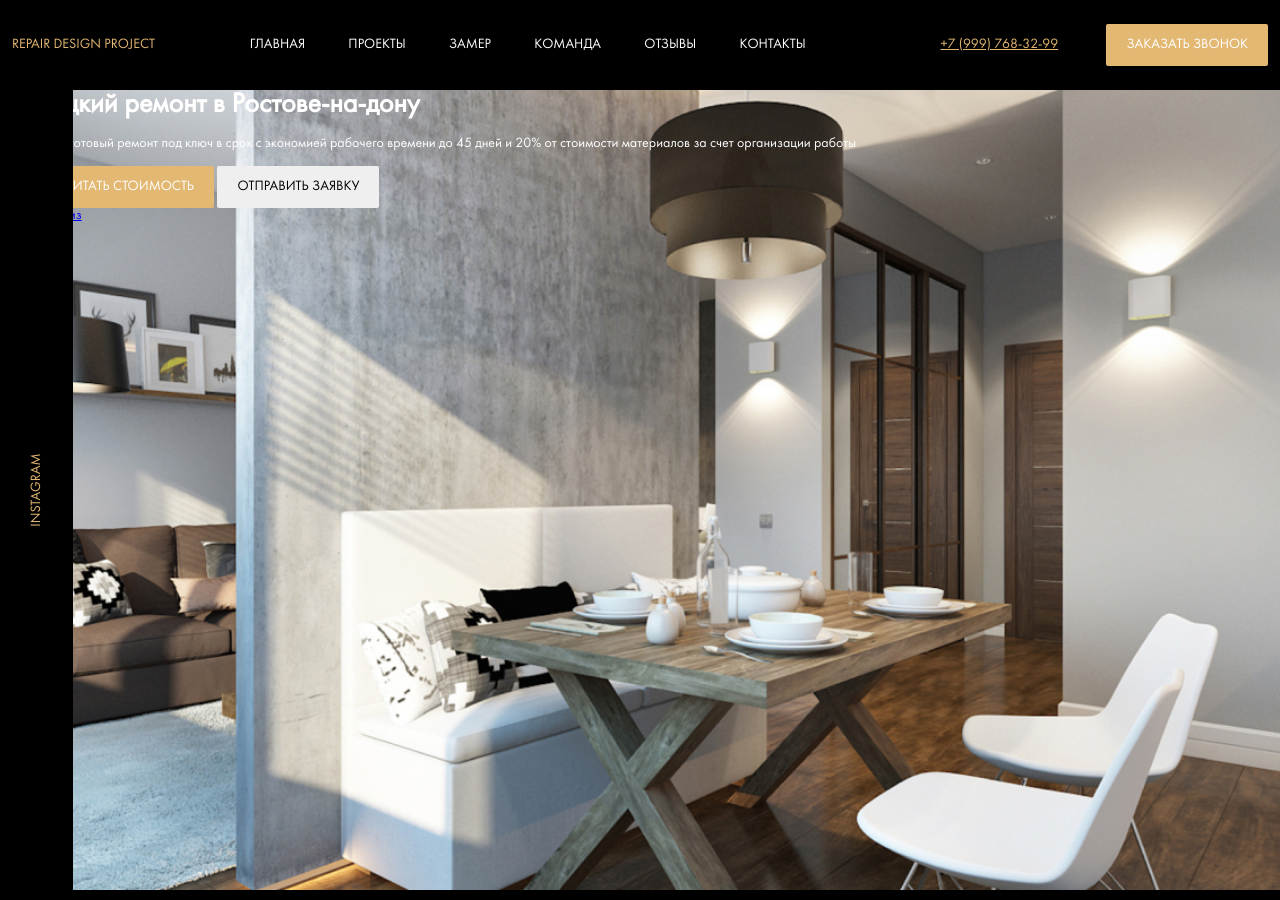
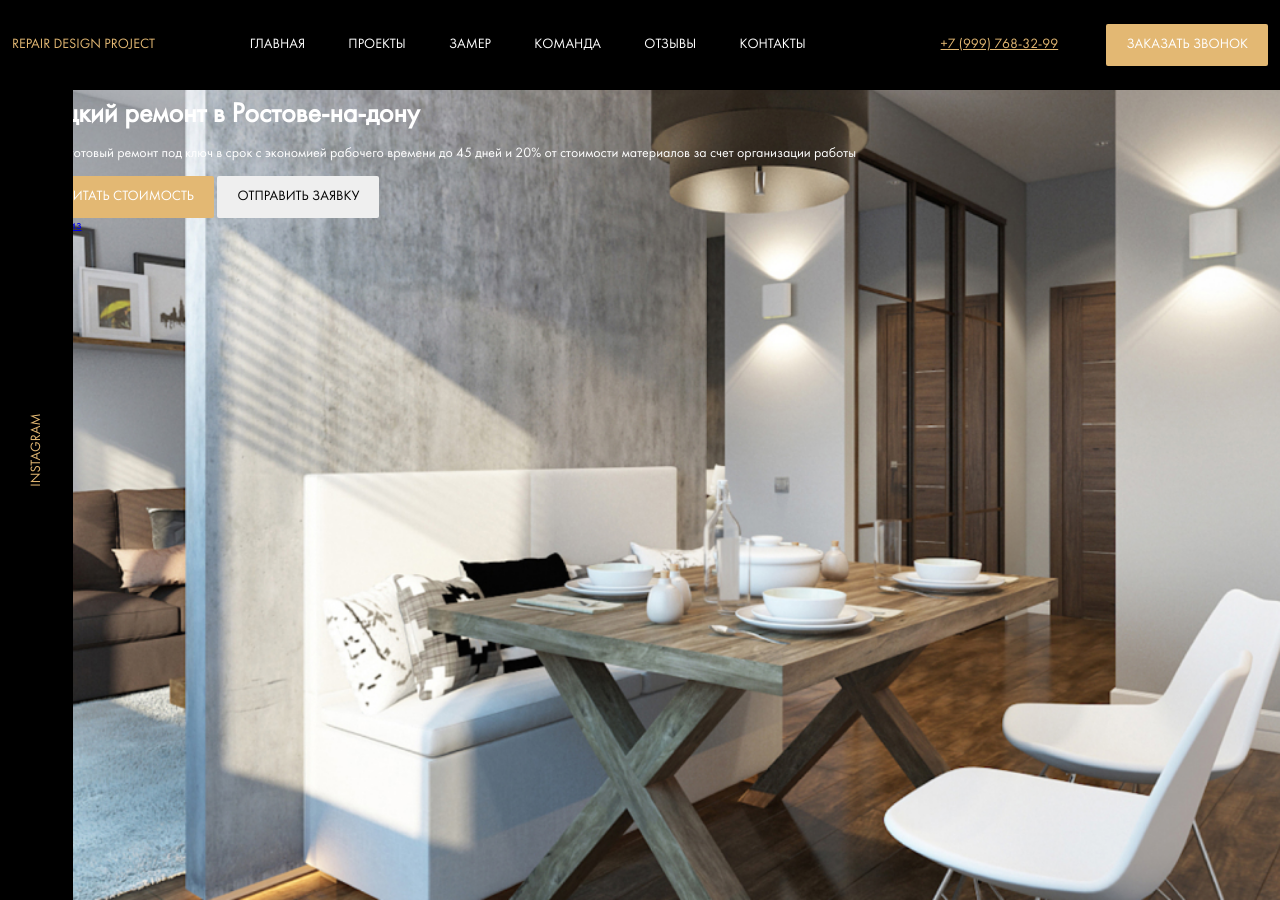
Before and after one commit to groms12/Repair-Design, a PHP site: page / in a window 1280 px wide. Run offline with PHP 8.4, Linux system fonts and the light colour scheme; some web fonts are replaced.

Commit message:
refact: header position

```diff
--- a/css/style.css
+++ b/css/style.css
@@ -328,6 +328,11 @@
   display: none; }
 
 .header {
+  position: fixed;
+  left: 0;
+  top: 0;
+  width: 100%;
+  z-index: 99;
   background-color: black;
   padding: 24px 0; }
 
@@ -354,6 +359,7 @@
 
 .hero {
   position: relative;
+  padding-top: 100px;
   background: black url("../img/hero-bg.jpg") no-repeat center/cover;
   height: 100vh;
   color: #fff; }
--- a/sass/templates/_header.sass
+++ b/sass/templates/_header.sass
@@ -1,4 +1,9 @@
 .header
+    position: fixed
+    left: 0
+    top: 0
+    width: 100%
+    z-index: 99
     background-color: $dark
     padding: 24px 0
 
--- a/sass/templates/_hero.sass
+++ b/sass/templates/_hero.sass
@@ -1,5 +1,6 @@
 .hero
     position: relative
+    padding-top: 100px
     background: $dark url('../img/hero-bg.jpg') no-repeat center / cover
     height: 100vh
     color: $light
```
Also changed, not shown: 1 other file.
